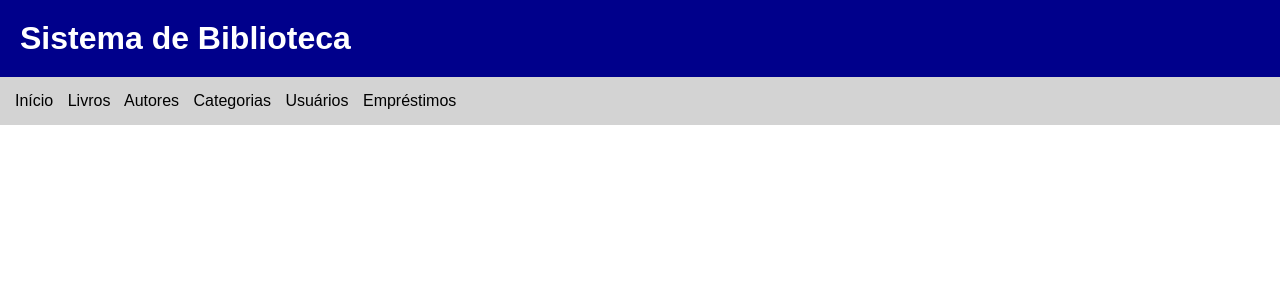
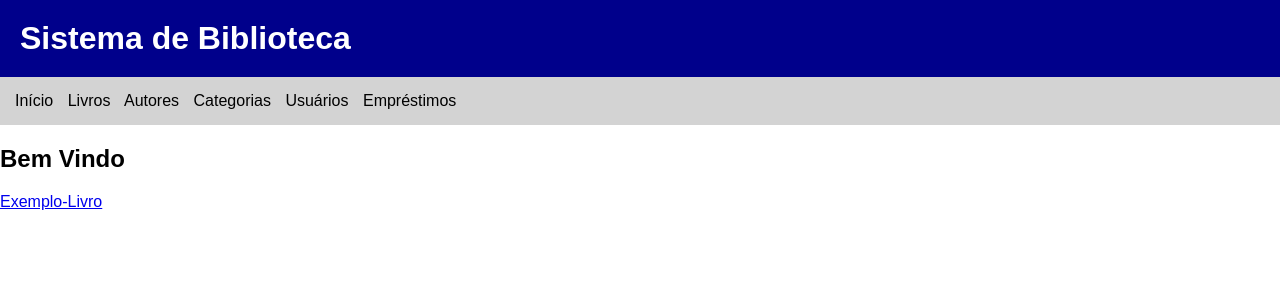
Before and after one commit to CarlosHenriqueYudi/Biblioteca, a Spring Boot app: page / in a window 1280 px wide. Shown: the top 300 px of the page. Run offline with Spring Boot 4, Linux system fonts and the light colour scheme.

Commit message:
Update inicio.html

```diff
--- a/src/main/resources/templates/inicio.html
+++ b/src/main/resources/templates/inicio.html
@@ -1,8 +1,8 @@
-<!doctype html>
+<!DOCTYPE html>
 <html xmlns:th="http://www.thymeleaf.org">
 <head>
     <title>Biblioteca</title>
-    <link rel="stylesheet" href="style.css">
+    <link rel="stylesheet" th:href="@{/style.css}">
 </head>
 <body>
 <h1 th:text = "'Sistema de Biblioteca'"></h1>
@@ -14,5 +14,7 @@
     <a th:href = "@{/usuarios}">Usuários</a>
     <a th:href = "@{/emprestimos}">Empréstimos</a>
 </nav>
+<h2>Bem Vindo</h2>
+<a class="botao" th:href = "@{/livros/livro}">Exemplo-Livro</a>
 </body>
 </html>
```
